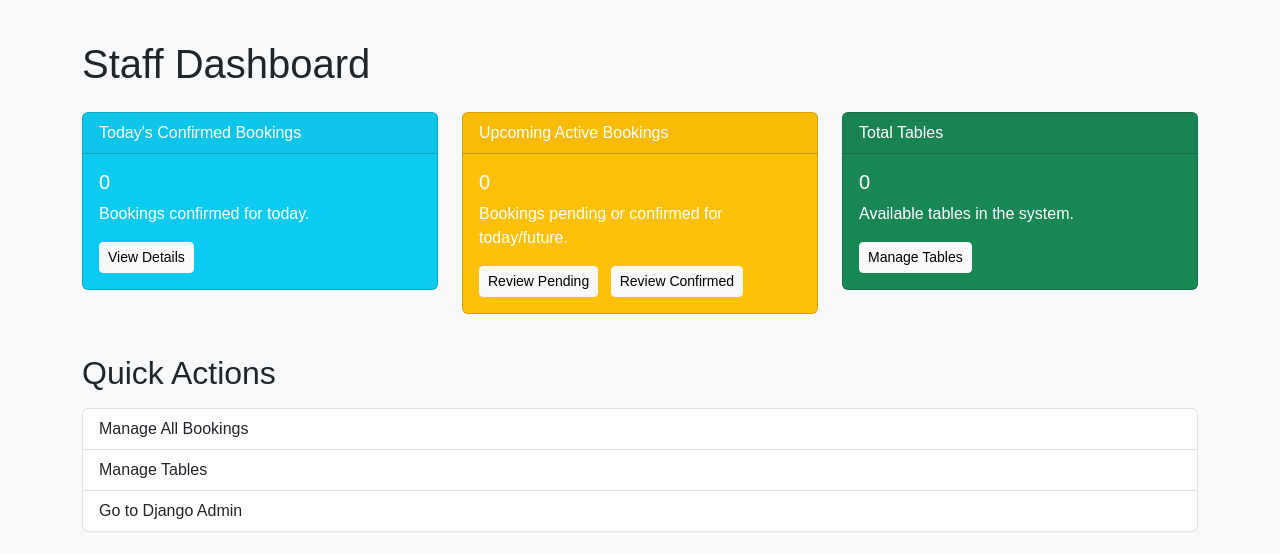
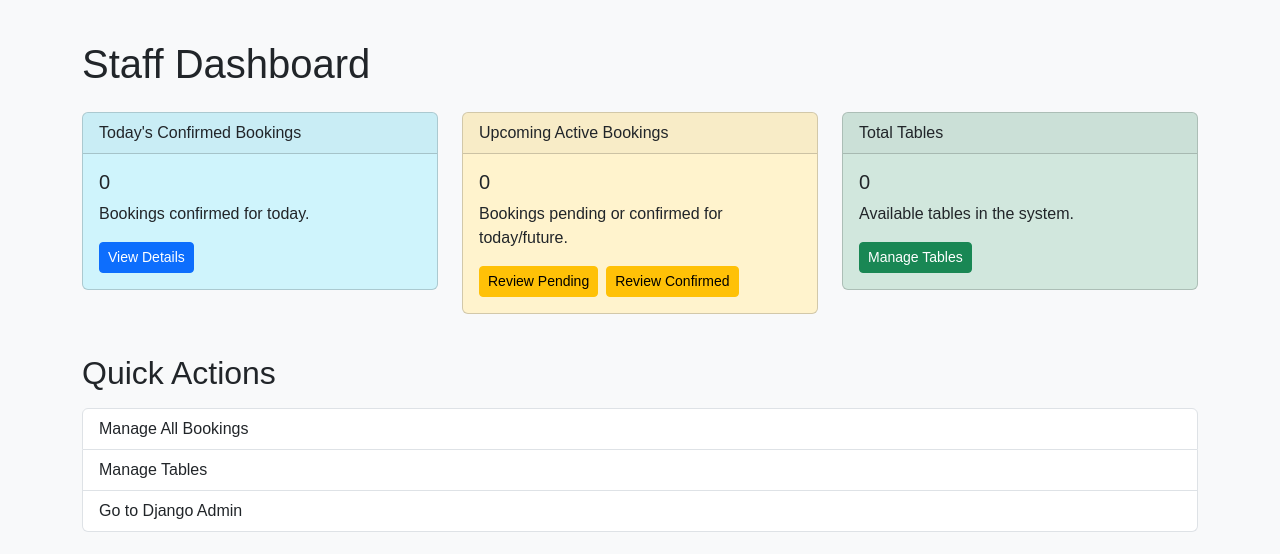
Before and after one commit to yohannes2025/restaurant_booking, a Django app: page /staff/ in a window 1280 px wide. Shown: the part 56-610 px from the top of the page. Run offline with Django 5.2, Linux system fonts and the light colour scheme; the visitor is signed in with stand-in values (Sample User, id 1); data that the repository does not hold is empty.

Commit message:
Improve staff dashboard layout and stats presentation

```diff
--- a/bookings/templates/bookings/staff_dashboard.html
+++ b/bookings/templates/bookings/staff_dashboard.html
@@ -1,4 +1,4 @@
-{% extends 'bookings/staff_base.html' %}
+{% extends 'bookings/staff_base.html' %} {# Inherit from base staff template #}
 
 {% block title %}Staff Dashboard{% endblock %}
 
@@ -7,33 +7,37 @@
 
     <div class="row">
         <div class="col-md-4">
-            <div class="card text-white bg-info mb-3">
+            <div class="card text-dark bg-info-subtle mb-3">
                 <div class="card-header">Today's Confirmed Bookings</div>
                 <div class="card-body">
                     <h5 class="card-title">{{ confirmed_today_count }}</h5>
                     <p class="card-text">Bookings confirmed for today.</p>
-                    <a href="{% url 'staff_booking_list' %}?date={{ today|date:'Y-m-d' }}&status=confirmed" class="btn btn-light btn-sm">View Details</a>
+                    <a href="{% url 'staff_booking_list' %}?date={{ today|date:'Y-m-d' }}&status=confirmed" class="btn btn-primary btn-sm">View Details</a>
                 </div>
             </div>
         </div>
+
         <div class="col-md-4">
-            <div class="card text-white bg-warning mb-3">
+            <div class="card text-dark bg-warning-subtle mb-3">
                 <div class="card-header">Upcoming Active Bookings</div>
                 <div class="card-body">
                     <h5 class="card-title">{{ upcoming_active_bookings_count }}</h5>
                     <p class="card-text">Bookings pending or confirmed for today/future.</p>
-                    <a href="{% url 'staff_booking_list' %}?status=pending" class="btn btn-light btn-sm">Review Pending</a>
-                    <a href="{% url 'staff_booking_list' %}?status=confirmed" class="btn btn-light btn-sm ms-2">Review Confirmed</a>
+                    <div class="d-flex flex-wrap gap-2"> {# This is the key change #}
+                        <a href="{% url 'staff_booking_list' %}?status=pending" class="btn btn-warning btn-sm">Review Pending</a>
+                        <a href="{% url 'staff_booking_list' %}?status=confirmed" class="btn btn-warning btn-sm">Review Confirmed</a>
+                    </div>
                 </div>
             </div>
         </div>
+
         <div class="col-md-4">
-            <div class="card text-white bg-success mb-3">
+            <div class="card text-dark bg-success-subtle mb-3">
                 <div class="card-header">Total Tables</div>
                 <div class="card-body">
                     <h5 class="card-title">{{ total_tables }}</h5>
                     <p class="card-text">Available tables in the system.</p>
-                    <a href="{% url 'staff_table_list' %}" class="btn btn-light btn-sm">Manage Tables</a>
+                    <a href="{% url 'staff_table_list' %}" class="btn btn-success btn-sm">Manage Tables</a>
                 </div>
             </div>
         </div>
@@ -48,52 +52,3 @@
         </div>
     </div>
 {% endblock %}
-{% comment %} {% extends 'bookings/staff_base.html' %}
-
-{% block title %}Staff Dashboard{% endblock %}
-
-{% block content %}
-    <h1 class="mb-4">Staff Dashboard</h1>
-
-    <div class="row">
-        <div class="col-md-4">
-            <div class="card text-white bg-info mb-3">
-                <div class="card-header">Today's Confirmed Bookings</div>
-                <div class="card-body">
-                    <h5 class="card-title">{{ confirmed_today_count }}</h5>
-                    <p class="card-text">Bookings confirmed for today.</p>
-                    <a href="{% url 'staff_booking_list' %}?date={{ today|date:'Y-m-d' }}&status=confirmed" class="btn btn-light btn-sm">View Details</a>
-                </div>
-            </div>
-        </div>
-        <div class="col-md-4">
-            <div class="card text-white bg-warning mb-3">
-                <div class="card-header">Upcoming Pending Bookings</div>
-                <div class="card-body">
-                    <h5 class="card-title">{{ upcoming_bookings_count }}</h5>
-                    <p class="card-text">New bookings awaiting confirmation.</p>
-                    <a href="{% url 'staff_booking_list' %}?status=pending" class="btn btn-light btn-sm">Review Now</a>
-                </div>
-            </div>
-        </div>
-        <div class="col-md-4">
-            <div class="card text-white bg-success mb-3">
-                <div class="card-header">Total Tables</div>
-                <div class="card-body">
-                    <h5 class="card-title">{{ total_tables }}</h5>
-                    <p class="card-text">Available tables in the system.</p>
-                    <a href="{% url 'staff_table_list' %}" class="btn btn-light btn-sm">Manage Tables</a>
-                </div>
-            </div>
-        </div>
-    </div>
-
-    <div class="mt-4">
-        <h2 class="mb-3">Quick Actions</h2>
-        <div class="list-group">
-            <a href="{% url 'staff_booking_list' %}" class="list-group-item list-group-item-action">Manage All Bookings</a>
-            <a href="{% url 'staff_table_list' %}" class="list-group-item list-group-item-action">Manage Tables</a>
-            <a href="{% url 'admin:index' %}" class="list-group-item list-group-item-action" target="_blank">Go to Django Admin</a>
-        </div>
-    </div>
-{% endblock %} {% endcomment %}
```
